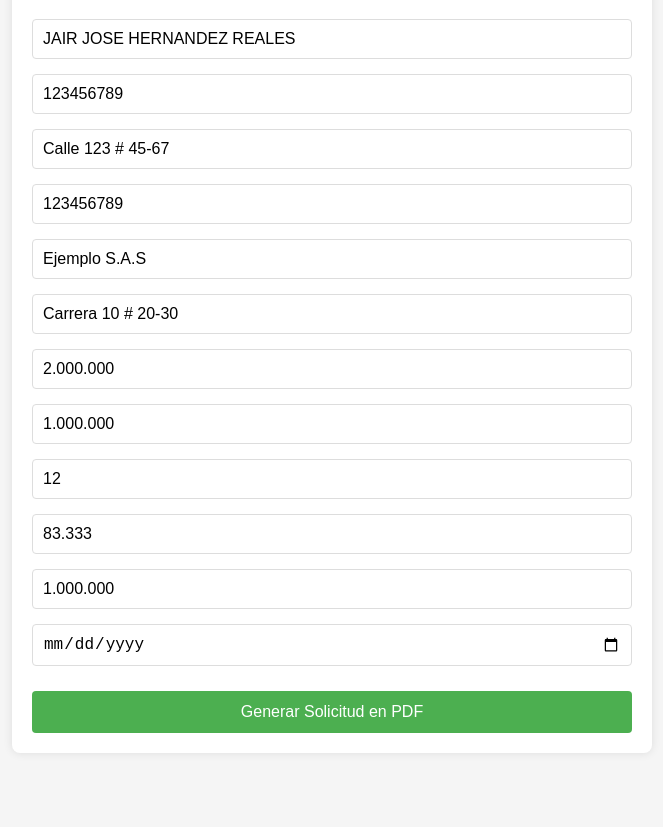
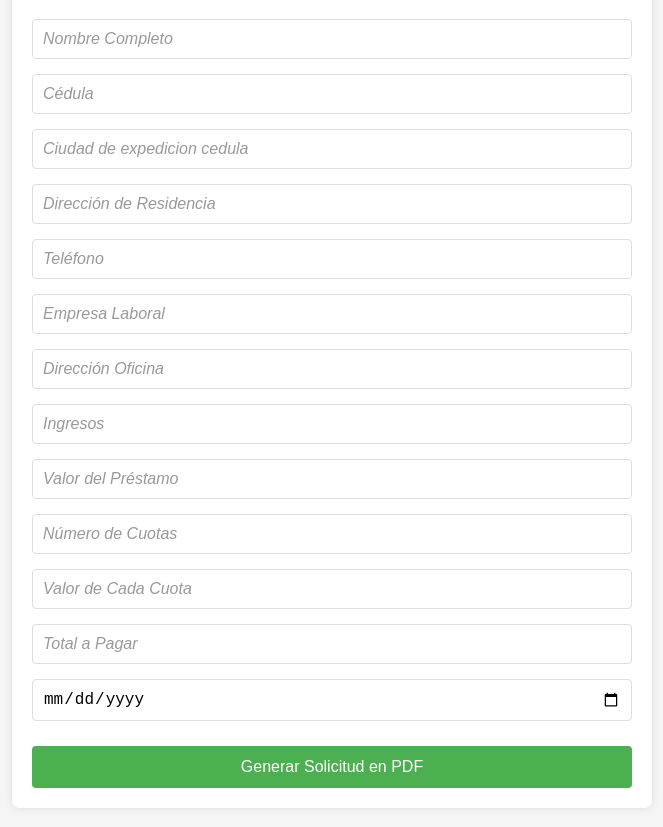
Before and after one commit to JairHernandezReales/GeneradorSolicitudPrestamo, a plain HTML site: page index.html in a window 1280 px wide. Shown: the part 101-928 px from the top of the page, without its empty margins (308-971 px from the left). Before the commit the page ends 874 px from the top, so only its background shows below. Drawn offline with nearby package versions, Linux system fonts and the light colour scheme.

Commit message:
Actualizacion de campos
Ajustes de ciudad de expedicion de cedula

```diff
--- a/index.html
+++ b/index.html
@@ -14,47 +14,51 @@
 
         <div id="form-container">
             <div class="form-group">
-                <input type="text" id="nombre" placeholder="Nombre Completo" value="JAIR JOSE HERNANDEZ REALES">
+                <input type="text" id="nombre" placeholder="Nombre Completo" >
             </div>
 
             <div class="form-group">
-                <input type="text" id="cedula" placeholder="Cédula" value="123456789">
+                <input type="text" id="cedula" placeholder="Cédula" class="numeric-input">
             </div>
 
             <div class="form-group">
-                <input type="text" id="direccion" placeholder="Dirección de Residencia" value="Calle 123 # 45-67">
+                <input type="text" id="ciudadCedula" placeholder="Ciudad de expedicion cedula" class="numeric-input">
             </div>
 
             <div class="form-group">
-                <input type="text" id="telefono" placeholder="Teléfono" value="123456789">
+                <input type="text" id="direccion" placeholder="Dirección de Residencia" >
             </div>
 
             <div class="form-group">
-                <input type="text" id="empresa" placeholder="Empresa Laboral" value="Ejemplo S.A.S">
+                <input type="text" id="telefono" placeholder="Teléfono" >
             </div>
 
             <div class="form-group">
-                <input type="text" id="direccionOficina" placeholder="Dirección Oficina" value="Carrera 10 # 20-30">
+                <input type="text" id="empresa" placeholder="Empresa Laboral" >
             </div>
 
             <div class="form-group">
-                <input type="text" id="ingresos" placeholder="Ingresos" value="2.000.000" class="numeric-input">
+                <input type="text" id="direccionOficina" placeholder="Dirección Oficina" >
             </div>
 
             <div class="form-group">
-                <input type="text" id="valorPrestamo" placeholder="Valor del Préstamo" value="1.000.000" class="numeric-input">
+                <input type="text" id="ingresos" placeholder="Ingresos" class="numeric-input">
             </div>
 
             <div class="form-group">
-                <input type="text" id="cuotas" placeholder="Número de Cuotas" value="12">
+                <input type="text" id="valorPrestamo" placeholder="Valor del Préstamo" class="numeric-input">
             </div>
 
             <div class="form-group">
-                <input type="text" id="valorCuota" placeholder="Valor de Cada Cuota" value="83.333" class="numeric-input">
+                <input type="text" id="cuotas" placeholder="Número de Cuotas">
             </div>
 
             <div class="form-group">
-                <input type="text" id="totalPagar" placeholder="Total a Pagar" value="1.000.000" class="numeric-input">
+                <input type="text" id="valorCuota" placeholder="Valor de Cada Cuota" class="numeric-input">
+            </div>
+
+            <div class="form-group">
+                <input type="text" id="totalPagar" placeholder="Total a Pagar" class="numeric-input">
             </div>
 
             <div class="form-group">
--- a/script.js
+++ b/script.js
@@ -131,6 +131,7 @@ function mostrarVistaPrevia() {
     // Obtener valores del formulario y limpiar los puntos para cálculos
     const nombre = document.getElementById('nombre').value;
     const cedula = document.getElementById('cedula').value;
+    const ciudadCedula = document.getElementById('ciudadCedula').value;
     const direccion = document.getElementById('direccion').value;
     const telefono = document.getElementById('telefono').value;
     const empresa = document.getElementById('empresa').value;
@@ -225,7 +226,7 @@ function mostrarVistaPrevia() {
     pdfDoc.setFontSize(11); // Texto normal
 
     const textoAutorizacion =
-        `Yo, ${nombre}, mayor de edad, identificado con la cédula de ciudadanía N° ${cedula} de Monteria, AUTORIZO EXPRESA e IRREVOCABLEMENTE a ${empresa}, para que de mi salario me sean descontados en (${cuotas}) cuotas PONER TIPO DE CUOTA cada una por valor de ${valorCuotaTexto} MCTE ($ ${document.getElementById('valorCuota').value}), hasta completar la suma de ${valorTotalPagarTexto} MCTE ($ ${document.getElementById('totalPagar').value}) como pago total a lo acordado, teniendo como primer vencimiento el día ${fechaFormateada}.
+        `Yo, ${nombre}, mayor de edad, identificado con la cédula de ciudadanía N° ${cedula} de ${ciudadCedula}, AUTORIZO EXPRESA e IRREVOCABLEMENTE a ${empresa}, para que de mi salario me sean descontados en (${cuotas}) cuotas PONER TIPO DE CUOTA cada una por valor de ${valorCuotaTexto} MCTE ($ ${document.getElementById('valorCuota').value}), hasta completar la suma de ${valorTotalPagarTexto} MCTE ($ ${document.getElementById('totalPagar').value}) como pago total a lo acordado, teniendo como primer vencimiento el día ${fechaFormateada}.
 
 Igualmente autorizo a ${empresa} en condición de empleador para que, en el evento de terminación de contrato por cualquier causa, descuente de mi salario, sueldo, ahorro personal, bonificaciones, prestaciones sociales, indemnizaciones a que tenga derecho las cuotas que estén adeudando hasta llegar al saldo final acordado.`;
 
```
